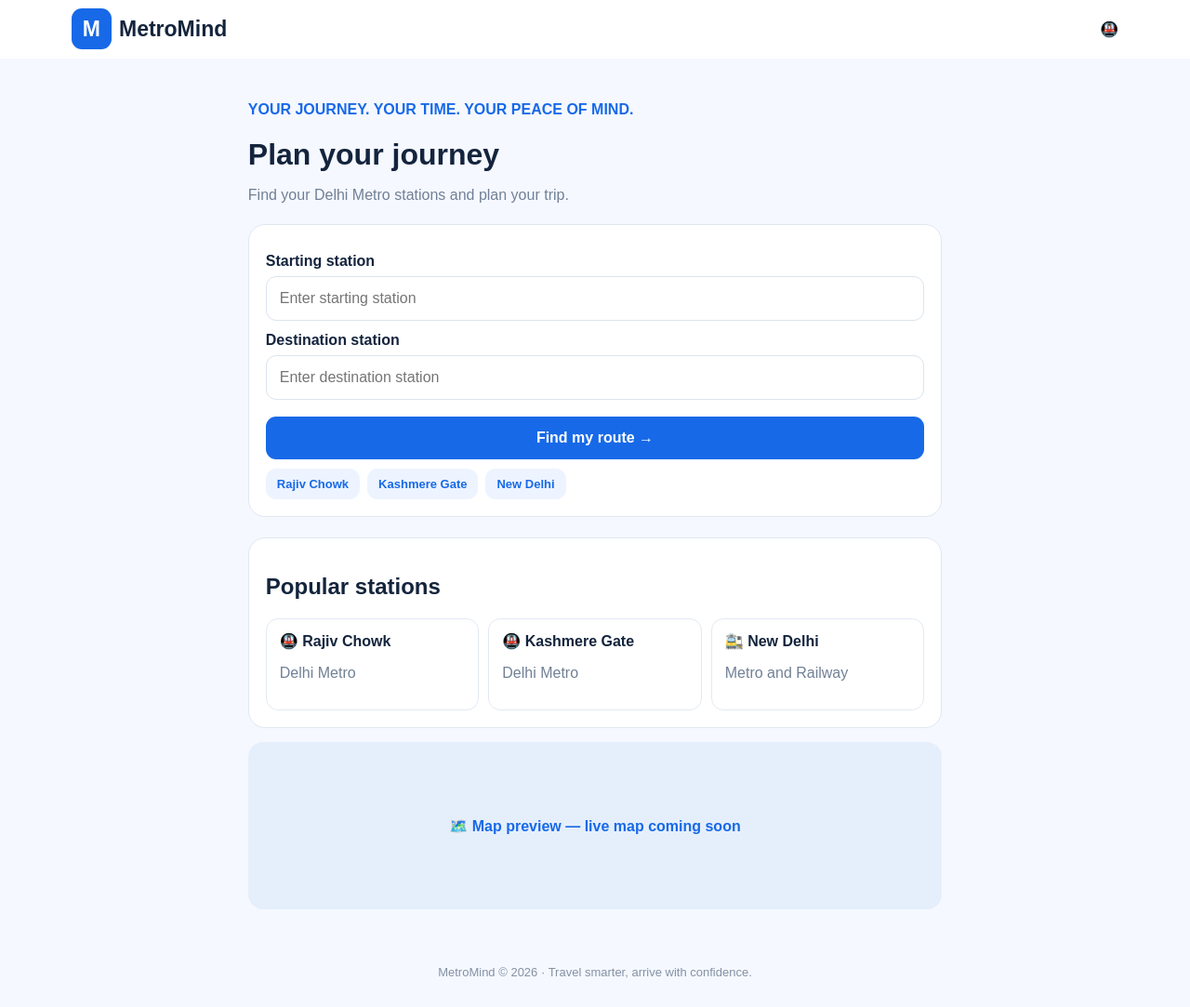
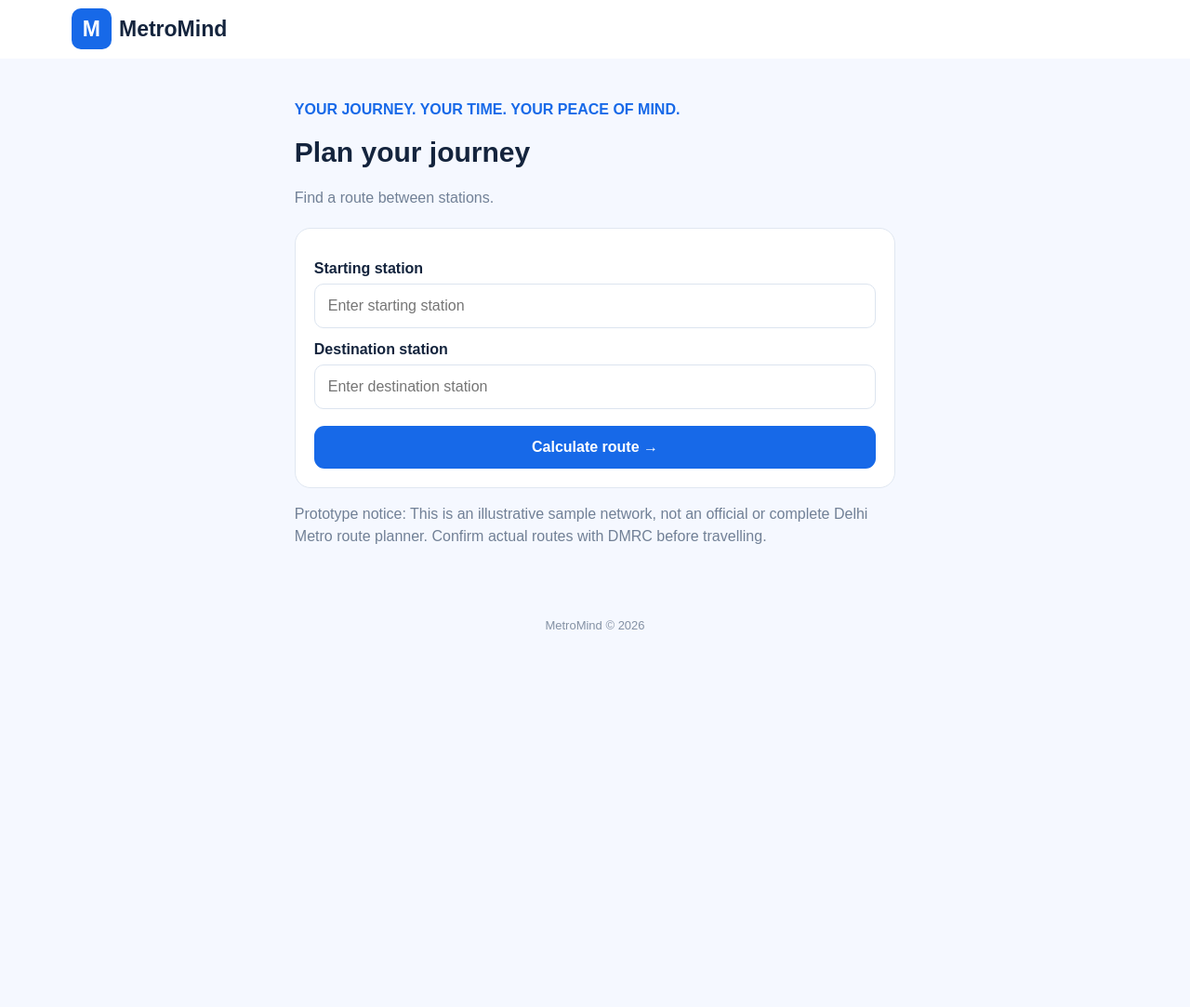
Before and after one commit to aryan135787-dev/metromind, a plain HTML site: page index.html in a window 1280 px wide. Shown: the whole page at 93% size. After the commit the page ends 800 px from the top, so only its background shows below. Drawn offline with Linux system fonts and the light colour scheme.

Commit message:
Update index.html

```diff
--- a/index.html
+++ b/index.html
@@ -3,108 +3,110 @@
 <html lang="en">
 <head>
 <meta charset="UTF-8">
-<meta name="viewport" content="width=device-width, initial-scale=1">
-<meta name="theme-color" content="#f5f8ff">
+<meta name="viewport" content="width=device-width,initial-scale=1">
 <title>MetroMind</title>
 <style>
 *{box-sizing:border-box}
 body{margin:0;background:#f5f8ff;color:#14243d;font-family:Arial,sans-serif}
-header{padding:18px 6%;background:white;display:flex;justify-content:space-between;align-items:center}
-.brand{font-size:23px;font-weight:800}
-.logo{background:#1769e8;color:white;padding:9px 12px;border-radius:11px;margin-right:8px}
-main{max-width:900px;margin:auto;padding:30px 6%}
-h1{font-size:32px;margin-bottom:8px}
-.muted{color:#718096}
-.panel{background:white;border:1px solid #e0e7f1;border-radius:18px;padding:18px;margin-top:22px}
-label{display:block;font-weight:700;margin:12px 0 7px}
-input{width:100%;padding:14px;border:1px solid #dce4ef;border-radius:11px;font-size:16px}
-button{border:0;border-radius:11px;padding:14px;background:#1769e8;color:white;font-size:16px;font-weight:700;cursor:pointer}
+header{background:white;padding:18px 6%;font-size:23px;font-weight:bold}
+.logo{background:#1769e8;color:white;padding:9px 12px;border-radius:10px;margin-right:8px}
+main{max-width:800px;margin:auto;padding:30px 6%}
+h1{font-size:30px}
+.muted{color:#718096;line-height:1.5}
+.panel{background:white;border:1px solid #e0e7f1;border-radius:17px;padding:20px;margin-top:20px}
+label{display:block;font-weight:bold;margin:14px 0 7px}
+input{width:100%;padding:14px;border:1px solid #dce4ef;border-radius:10px;font-size:16px}
+button{background:#1769e8;color:white;border:0;border-radius:11px;padding:14px;font-size:16px;font-weight:bold;cursor:pointer}
 .primary{width:100%;margin-top:18px}
-.suggestions{display:flex;flex-wrap:wrap;gap:8px;margin-top:10px}
-.suggestions button{background:#edf4ff;color:#1769e8;padding:9px 12px;font-size:13px}
-#result{display:none;margin-top:18px;background:#eaf2ff;border-radius:15px;padding:18px}
-.station-list{display:grid;grid-template-columns:repeat(auto-fit,minmax(180px,1fr));gap:10px;margin-top:14px}
-.station{background:white;border:1px solid #e3eaf3;border-radius:13px;padding:14px}
-.map{height:180px;background:#e5effb;border-radius:16px;margin-top:15px;display:flex;align-items:center;justify-content:center;color:#1769e8;font-weight:700}
+#result{display:none;background:#eaf2ff;padding:18px;border-radius:14px;margin-top:18px;line-height:1.7}
+.stop{padding:10px;border-left:3px solid #1769e8;margin:8px 0 8px 7px}
 footer{text-align:center;color:#8491a4;padding:30px;font-size:13px}
 </style>
 </head>
 <body>
-<header>
-<div class="brand"><span class="logo">M</span>MetroMind</div>
-<span>🚇</span>
-</header>
+<header><span class="logo">M</span>MetroMind</header>
 <main>
 <p style="color:#1769e8;font-weight:bold">YOUR JOURNEY. YOUR TIME. YOUR PEACE OF MIND.</p>
 <h1>Plan your journey</h1>
-<p class="muted">Find your Delhi Metro stations and plan your trip.</p>
+<p class="muted">Find a route between stations.</p>
 
 <div class="panel">
 <label for="from">Starting station</label>
 <input id="from" list="stations" placeholder="Enter starting station">
 <label for="to">Destination station</label>
 <input id="to" list="stations" placeholder="Enter destination station">
-
 <datalist id="stations">
-<option value="Rajiv Chowk">
-<option value="Kashmere Gate">
-<option value="New Delhi">
-<option value="Chandni Chowk">
-<option value="Central Secretariat">
-<option value="Dwarka">
-<option value="Dwarka Sector 21">
-<option value="Hauz Khas">
-<option value="Botanical Garden">
-<option value="Noida Sector 18">
-<option value="Lajpat Nagar">
-<option value="AIIMS">
-<option value="Karol Bagh">
-<option value="Mandi House">
-<option value="Yamuna Bank">
-<option value="Janakpuri West">
-<option value="Kalkaji Mandir">
-<option value="Violet Line">
+<option>Rajiv Chowk</option>
+<option>New Delhi</option>
+<option>Chandni Chowk</option>
+<option>Chawri Bazar</option>
+<option>Kashmere Gate</option>
+<option>Central Secretariat</option>
+<option>Patel Chowk</option>
+<option>Udyog Bhawan</option>
+<option>AIIMS</option>
+<option>Hauz Khas</option>
 </datalist>
-
-<button class="primary" onclick="planJourney()">Find my route →</button>
-<div class="suggestions">
-<button onclick="quick('Rajiv Chowk')">Rajiv Chowk</button>
-<button onclick="quick('Kashmere Gate')">Kashmere Gate</button>
-<button onclick="quick('New Delhi')">New Delhi</button>
-</div>
+<button class="primary" onclick="calculateRoute()">Calculate route →</button>
+<div id="result"></div>
 </div>
 
-<div id="result"></div>
-
-<section class="panel">
-<h2>Popular stations</h2>
-<div class="station-list">
-<div class="station">🚇 <b>Rajiv Chowk</b><p class="muted">Delhi Metro</p></div>
-<div class="station">🚇 <b>Kashmere Gate</b><p class="muted">Delhi Metro</p></div>
-<div class="station">🚉 <b>New Delhi</b><p class="muted">Metro and Railway</p></div>
-</div>
-</section>
-
-<div class="map">🗺️ Map preview — live map coming soon</div>
+<p class="muted">Prototype notice: This is an illustrative sample network, not an official or complete Delhi Metro route planner. Confirm actual routes with DMRC before travelling.</p>
 </main>
-<footer>MetroMind © 2026 · Travel smarter, arrive with confidence.</footer>
+<footer>MetroMind © 2026</footer>
 
 <script>
-function quick(name){
- document.getElementById("to").value=name;
- document.getElementById("to").focus();
+const network={
+"Rajiv Chowk":["New Delhi","Patel Chowk"],
+"New Delhi":["Rajiv Chowk","Chandni Chowk"],
+"Chandni Chowk":["New Delhi","Chawri Bazar"],
+"Chawri Bazar":["Chandni Chowk","Kashmere Gate"],
+"Kashmere Gate":["Chawri Bazar"],
+"Patel Chowk":["Rajiv Chowk","Central Secretariat"],
+"Central Secretariat":["Patel Chowk","Udyog Bhawan","AIIMS"],
+"Udyog Bhawan":["Central Secretariat"],
+"AIIMS":["Central Secretariat","Hauz Khas"],
+"Hauz Khas":["AIIMS"]
+};
+
+function calculateRoute(){
+ const start=document.getElementById("from").value.trim();
+ const end=document.getElementById("to").value.trim();
+ const result=document.getElementById("result");
+ result.style.display="block";
+
+ if(!network[start]||!network[end]){
+ result.textContent="Please select stations from the available demo station list.";
+ return;
+ }
+ if(start===end){
+ result.textContent="Please select two different stations.";
+ return;
+ }
+
+ const queue=[[start]],visited=new Set([start]);
+ let route=null;
+
+ while(queue.length){
+ const path=queue.shift();
+ const current=path[path.length-1];
+ if(current===end){route=path;break;}
+ for(const next of network[current]){
+ if(!visited.has(next)){
+ visited.add(next);
+ queue.push([...path,next]);
+ }
+ }
+ }
+
+ if(!route){
+ result.textContent="No connected route found in this sample network.";
+ return;
+ }
+
+ result.innerHTML="<h2>Route found!</h2><p><b>From:</b> "+escapeText(start)+"</p><p><b>To:</b> "+escapeText(end)+"</p><p><b>Stops:</b> "+(route.length-1)+"</p><h3>Journey sequence</h3>"+route.map((s,i)=>"<div class='stop'>"+(i+1)+". "+escapeText(s)+"</div>").join("")+"<p><b>Note:</b> Sample route only. No official line, interchange or timing verification.</p>";
 }
-function planJourney(){
- const from=document.getElementById("from").value.trim();
- const to=document.getElementById("to").value.trim();
- const result=document.getElementById("result");
- if(!from||!to){alert("Please enter both stations.");return;}
- if(from.toLowerCase()===to.toLowerCase()){alert("Choose two different stations.");return;}
- result.style.display="block";
- result.innerHTML="<h2>Journey selected</h2><p><b>From:</b> "+safe(from)+"</p><p><b>To:</b> "+safe(to)+"</p><p>Station selection is working. Verified route, interchange and travel-time data are not connected yet.</p>";
- result.scrollIntoView({behavior:"smooth"});
-}
-function safe(s){
+function escapeText(s){
  return s.replace(/[&<>"']/g,c=>({"&":"&amp;","<":"&lt;",">":"&gt;",'"':"&quot;","'":"&#39;"}[c]));
 }
 </script>
```
